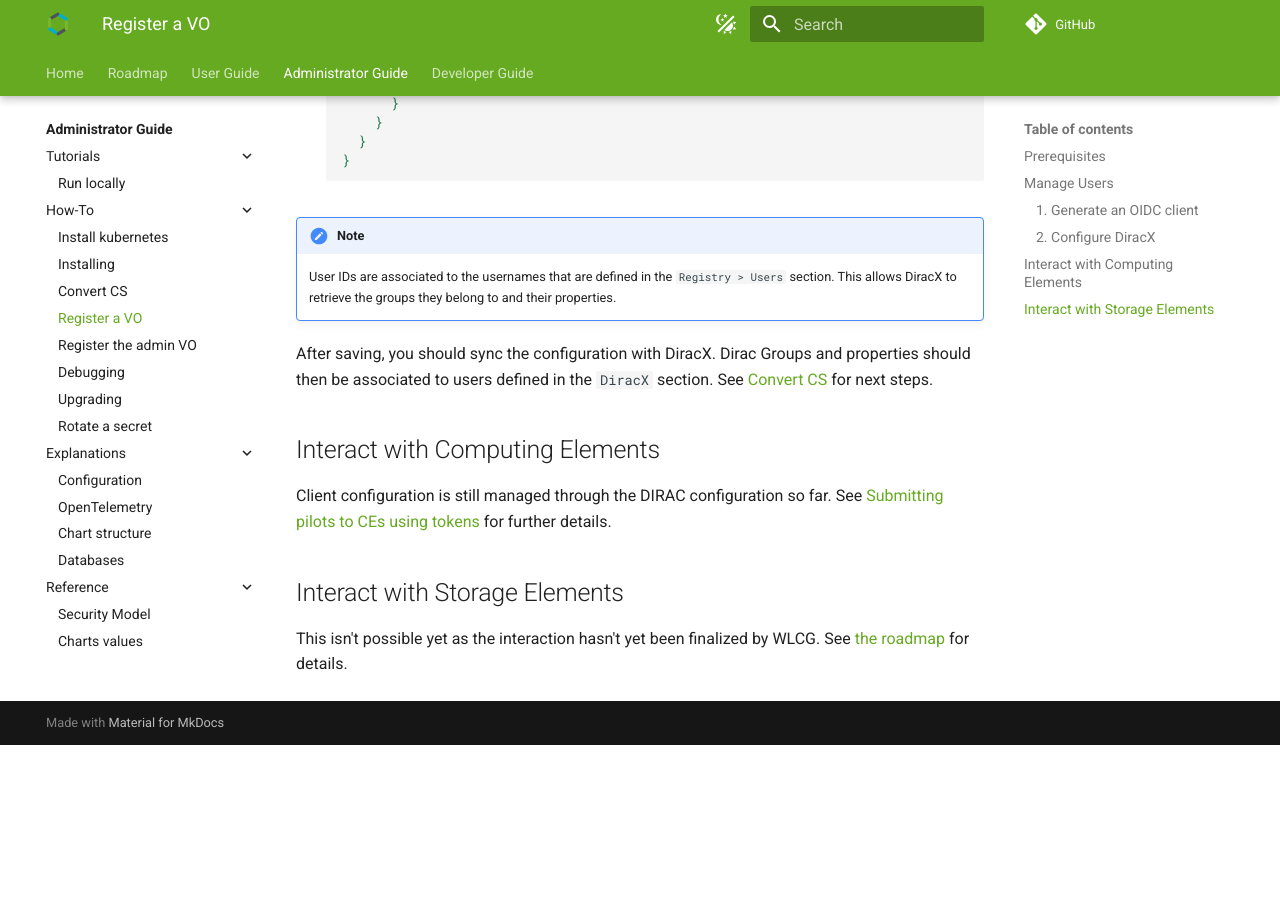
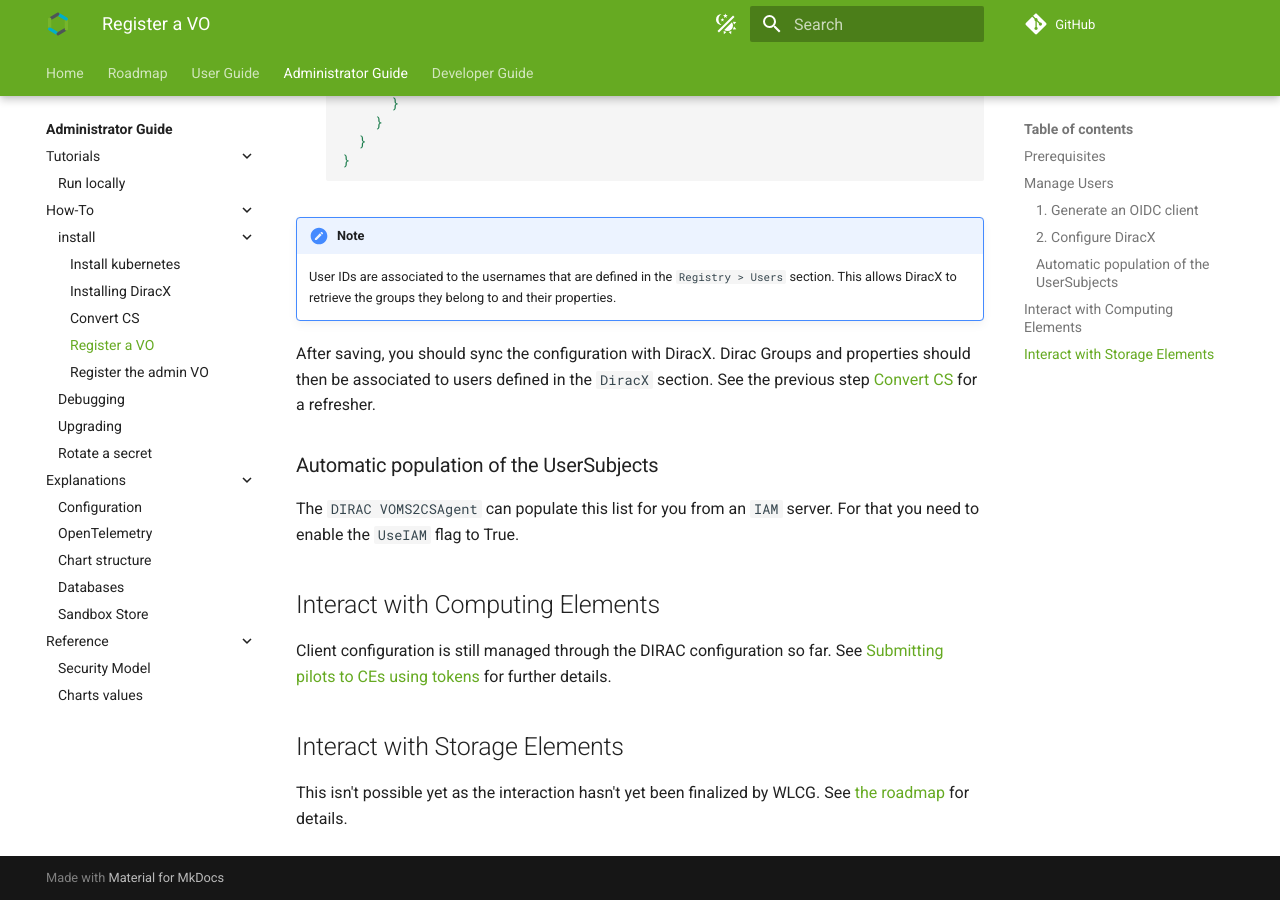
Before and after one commit to DIRACGrid/diracx, an MkDocs documentation site: the page built from docs/admin/how-to/install/register-a-vo.md, in a window 1280 px wide and 900 px high, scrolled down 1480 px. Built offline with MkDocs 1.6.1 and Material for MkDocs 9.7.7, drawn with Linux system fonts in a browser that asks for light colours; comment, search, counter and statistics services are not loaded; before the commit the page ends 2225 px from its top, so only the background shows below that.

Commit message:
docs: start installation doc

```diff
--- a/docs/admin/how-to/register-a-vo.md
+++ b/docs/admin/how-to/install/register-a-vo.md
@@ -70,7 +70,11 @@
     User IDs are associated to the usernames that are defined in the `Registry > Users` section. This allows DiracX to retrieve the groups they belong to and their properties.
 
 After saving, you should sync the configuration with DiracX. Dirac Groups and properties should then be associated to users defined in the `DiracX` section.
-See [Convert CS](./convert-cs.md) for next steps.
+See the previous step [Convert CS](./convert-cs.md) for a refresher.
+
+### Automatic population of the UserSubjects
+
+The `DIRAC VOMS2CSAgent` can populate this list for you from an `IAM` server. For that you need to enable the `UseIAM` flag to True.
 
 ## Interact with Computing Elements
 
--- a/mkdocs.yml
+++ b/mkdocs.yml
@@ -70,11 +70,12 @@ nav:
     - Tutorials:
       - Run locally: admin/tutorials/run_locally.md
     - How-To:
-      - Install kubernetes: admin/how-to/install-kubernetes.md
-      - Installing: admin/how-to/installing.md
-      - Convert CS: admin/how-to/convert-cs.md
-      - Register a VO: admin/how-to/register-a-vo.md
-      - Register the admin VO: admin/how-to/register-the-admin-vo.md
+      - install:
+        - Install kubernetes: admin/how-to/install/install-kubernetes.md
+        - Installing DiracX: admin/how-to/install/installing.md
+        - Convert CS: admin/how-to/install/convert-cs.md
+        - Register a VO: admin/how-to/install/register-a-vo.md
+        - Register the admin VO: admin/how-to/install/register-the-admin-vo.md
       - Debugging: admin/how-to/debugging.md
       - Upgrading: admin/how-to/upgrading.md
       - Rotate a secret: admin/how-to/rotate-a-secret.md
@@ -82,7 +83,8 @@ nav:
       - Configuration: admin/explanations/configuration.md
       - OpenTelemetry: admin/explanations/opentelemetry.md
       - Chart structure: admin/explanations/chart-structure.md
-      - Databases: docs/admin/explanations/database-management.md
+      - Databases: admin/explanations/database-management.md
+      - Sandbox Store: admin/explanations/sandbox-store.md
     - Reference:
       - Security Model: admin/reference/security_model.md
       - Charts values: admin/reference/values.md
```
Also changed, not shown: docs/admin/explanations/configuration.md (+1 -1 lines), docs/admin/explanations/sandbox-store.md (added, +5 -0 lines), docs/dev/explanations/components/db.md (+1 -0 lines), docs/admin/how-to/install/convert-cs.md (renamed from docs/admin/how-to/convert-cs.md), docs/admin/how-to/install/register-the-admin-vo.md (renamed from docs/admin/how-to/register-the-admin-vo.md), 1 other file.
